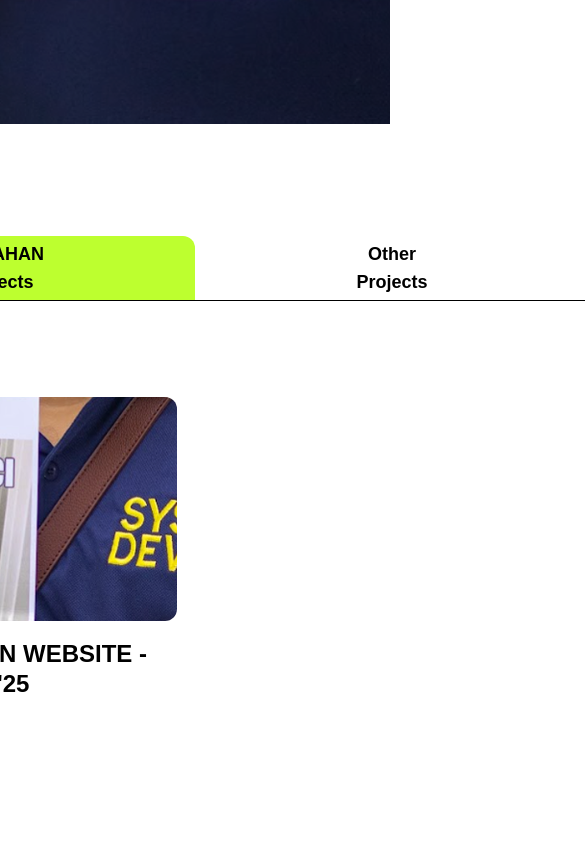
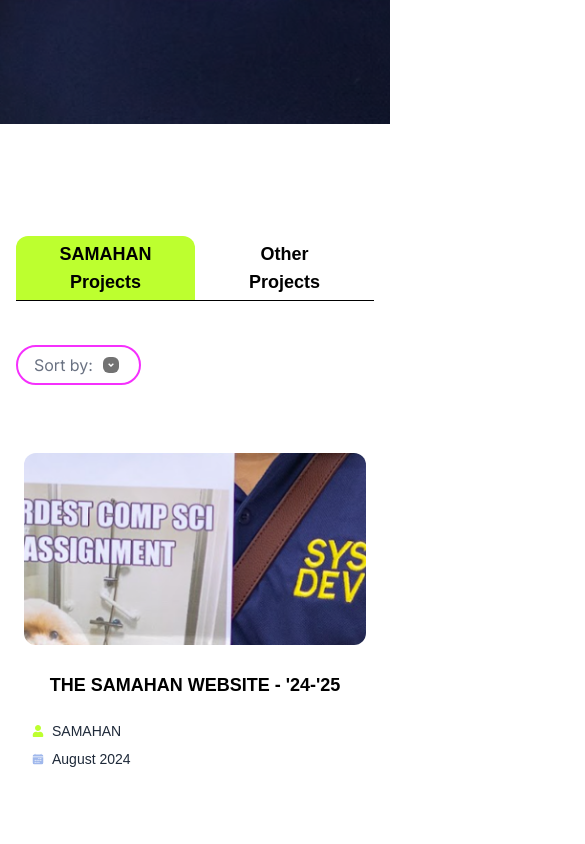
Before and after one commit to SAMAHAN-Systems-Development/sysdev-website-frontend, a Next.js app: page /projects in a window 390 px wide. Shown: the part 800-1644 px from the top of the page, 585 px wide, since content can reach past the window. Built offline with nearby package versions, Linux system fonts and the light colour scheme.

Commit message:
fix: Project Card and Projects Display responsiveness

```diff
--- a/src/app/(public)/layout.tsx
+++ b/src/app/(public)/layout.tsx
@@ -23,7 +23,9 @@ export default function RootLayout({
       <body
         className={`${inter.variable} ${instrument_sans.variable} antialiased`}
       >
-        {children}
+        <main className="xs:px-5 s:px-10 md:px-15">
+          {children}
+        </main>
       </body>
       <Footer />
     </html>
--- a/src/app/(public)/page.tsx
+++ b/src/app/(public)/page.tsx
@@ -1,6 +1,5 @@
 import Head from 'next/head';
 import type { Metadata } from "next";
-import ProjectCard from '@/components/ui/ProjectCard';
 
 export const metadata: Metadata = {
   title: "SAMAHAN Systems Development",
@@ -32,7 +31,6 @@ export default function Home() {
     </Head>
     <main>
       {/* {"Insert your component here"} */}
-      <ProjectCard />
     </main>
   </>);
 }
--- a/src/components/sections/ProjectsDisplaySection.tsx
+++ b/src/components/sections/ProjectsDisplaySection.tsx
@@ -24,11 +24,15 @@ function ProjectsDisplaySection() {
     };
   }, [openedProject]);
   return (
-    <div className='w-full flex flex-col justify-center items-center py-28'>
-        <div className='w-max'>
-            <ProjectsFilter selectedFilter={selectedFilter} setSelectedFilter={setSelectedFilter}></ProjectsFilter>
-            <SortDropdown></SortDropdown>
-            <div className="grid grid-cols-2 gap-x-5 gap-y-10">
+    <div className='w-full flex flex-col items-center py-28'>
+      <div className='w-full max-w-5xl px-4 sm:px-6 lg:px-8'>
+        <div className="mb-6">
+          <ProjectsFilter selectedFilter={selectedFilter} setSelectedFilter={setSelectedFilter} />
+        </div>
+        <div className="mb-8">
+          <SortDropdown />
+        </div>
+        <div className="grid grid-cols-1 md:grid-cols-1 lg:grid-cols-2 gap-x-5 gap-y-5">
           {(projectsData as Project[])
             .filter(project =>
             ((selectedFilter === 'SAMAHAN' && (project.type == "internal")) ||
--- a/src/components/ui/ProjectCard.tsx
+++ b/src/components/ui/ProjectCard.tsx
@@ -1,66 +1,54 @@
-'use client'
+"use client"
 
-import Image from "next/image";
-import { IoCalendar } from "react-icons/io5";
-import { FaUser } from "react-icons/fa";
-// import projectsData from '@/data/projects.json';
-import { Project } from "@/lib/types/projects";
+import Image from "next/image"
+import { IoCalendar } from "react-icons/io5"
+import { FaUser } from "react-icons/fa"
+import type { Project } from "@/lib/types/projects"
 
 interface ProjectCardProps {
-    project: Project;
-    setOpenedProject: (project: Project) => void;
+    project: Project
+    setOpenedProject: (project: Project) => void
 }
 
 export default function ProjectCard({ project, setOpenedProject }: ProjectCardProps) {
-
     function truncate(str: string, n: number) {
-        return str.length > n ? str.slice(0, n) + "..." : str;
+        return str.length > n ? str.slice(0, n) + "..." : str
     }
 
     return (
-        <div className="z-40 overflow-hidden w-96 mx-auto cursor-pointer transition-all duration-300 ease-in-out rounded-2xl hover:shadow-2xl transform hover:-translate-y-1" onClick={() => setOpenedProject && setOpenedProject(project)}>
+        <div
+            className="z-40 overflow-hidden w-full max-w-sm mx-auto cursor-pointer transition-all duration-300 ease-in-out rounded-2xl hover:shadow-2xl transform hover:-translate-y-1"
+            onClick={() => setOpenedProject && setOpenedProject(project)}
+        >
             {/* wrapper for img padding */}
             <div className="p-2">
                 {/* project image */}
-                <div className="relative h-56 w-full rounded-xl overflow-hidden">
+                <div className="relative h-48 sm:h-52 md:h-56 w-full rounded-xl overflow-hidden">
                     <Image src={project.imageUrl || "/placeholder.svg"} alt={project.projectName} fill className="object-cover" />
                 </div>
             </div>
 
             {/* card content */}
-            <div className="px-6 pb-6 pt-2">
+            <div className="px-4 sm:px-6 pb-4 sm:pb-6 pt-2">
                 {/* title */}
-                <div className="text-2xl font-bold text-black mb-4 text-center leading-tight h-16 flex items-center justify-center line-clamp-2">{truncate(project.projectName, 45)}</div>
-
+                <div className="text-lg sm:text-xl md:text-2xl font-bold text-black mb-3 sm:mb-4 text-center leading-tight h-12 sm:h-14 md:h-16 flex items-center justify-center line-clamp-2">
+                    {truncate(project.projectName, 45)}
+                </div>
 
                 {/* client */}
-                <div className="flex items-center mb-3">
-                    <FaUser className="w-4 h-4 text-green mr-3" />
-                    <span className="text-gray-800 font-medium">{project.clientName}</span>
+                <div className="flex items-center mb-2 sm:mb-3">
+                    <FaUser className="w-3 h-3 sm:w-4 sm:h-4 text-green mr-2 sm:mr-3 flex-shrink-0" />
+                    <span className="text-sm sm:text-base text-gray-800 font-medium truncate">{project.clientName}</span>
                 </div>
 
                 {/* deployment date */}
-                <div className="flex items-center mb-6">
-                    <IoCalendar className="w-4 h-4 text-blue1 mr-3" />
-                    <span className="text-gray-800">
+                <div className="flex items-center mb-4 sm:mb-6">
+                    <IoCalendar className="w-3 h-3 sm:w-4 sm:h-4 text-blue1 mr-2 sm:mr-3 flex-shrink-0" />
+                    <span className="text-sm sm:text-base text-gray-800">
                         {project.deploymentMonth} {project.deploymentYear}
                     </span>
                 </div>
             </div>
         </div>
-    );
+    )
 }
-
-// component to render all project cards
-// export default function ProjectCardList() {
-//     return (
-//         <div className="grid grid-cols-1 md:grid-cols-2 lg:grid-cols-2 gap-10 p-4 mx-auto w-fit">
-//             {projectsData.map((projectItem, index) => (
-//                 <SingleProjectCard
-//                     key={index}
-//                     project={projectItem as Project}
-//                 />
-//             ))}
-//         </div>
-//     );
-// }
```
Lines whose indentation alone changed are shown as unchanged.
